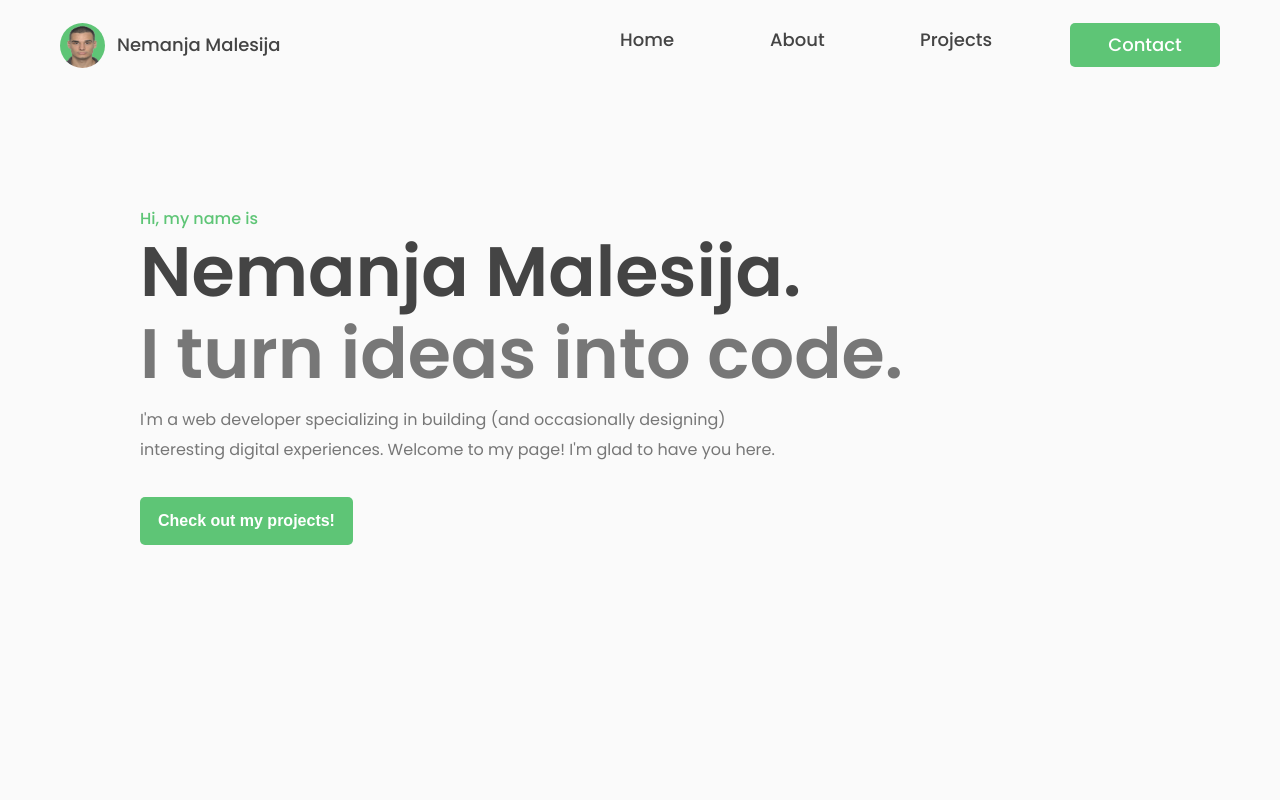
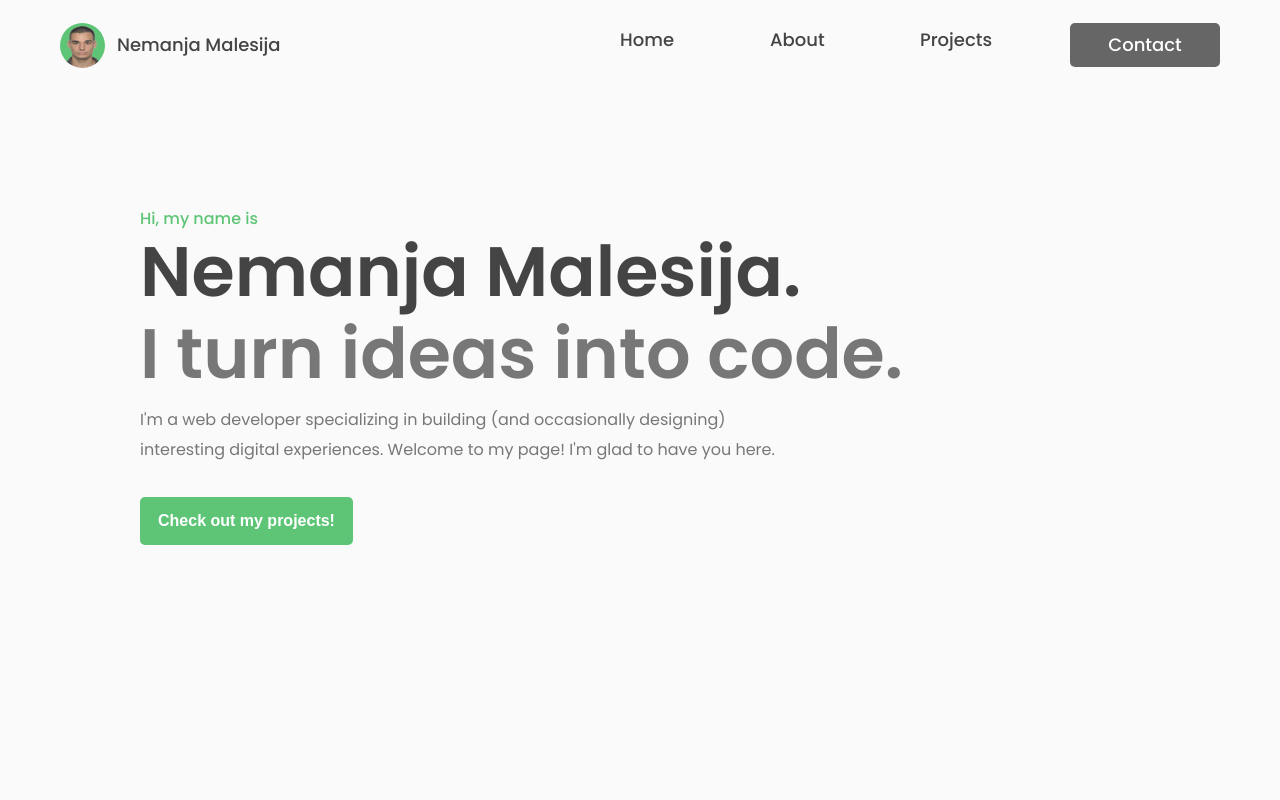
Before and after one commit to nemanjamalesija/portfolio-website, a React (Create React App) app: page / in a window 1280 px wide. Shown: the top 800 px of the page. Built offline with nearby package versions, Linux system fonts and the light colour scheme.

Commit message:
Update links color

```diff
--- a/src/components/nav.css
+++ b/src/components/nav.css
@@ -51,7 +51,7 @@
 .list-item-contact {
   padding: 0.5rem 0.7rem;
   text-align: center;
-  background-color: var(--color-primary);
+  background-color: #666;
   color: #fff;
   border-radius: 5px;
 }
```
